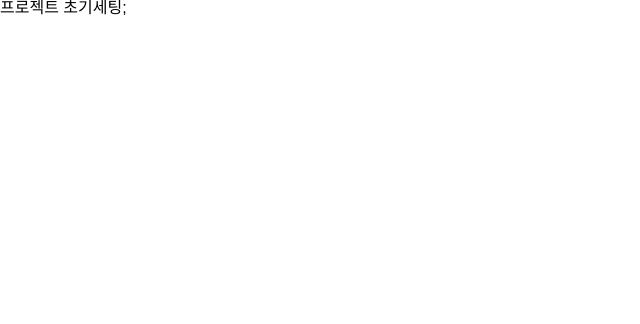
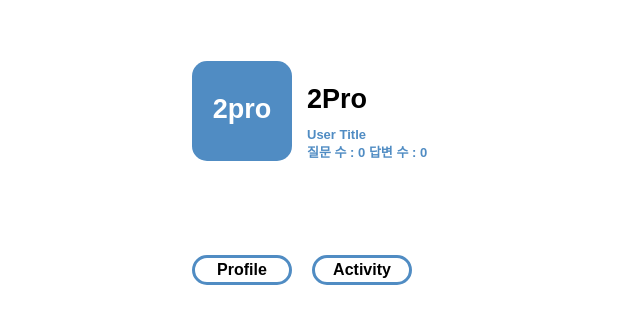
Before and after one commit to codestates-seb/seb43_pre_002, a React (Create React App) app in the folder client/: page / in a window 1280 px wide. Shown: the top 324 px of the page, without its empty margins (0-640 px from the left). Built offline with nearby package versions, Linux system fonts and the light colour scheme.

Commit message:
Feat: 유저페이지 헤더 UI 구현 추가

```diff
--- a/client/package.json
+++ b/client/package.json
@@ -9,6 +9,7 @@
     "axios": "^1.3.5",
     "react": "^18.2.0",
     "react-dom": "^18.2.0",
+    "react-icons": "^4.8.0",
     "react-router-dom": "^6.10.0",
     "react-scripts": "5.0.1",
     "styled-components": "^5.3.9",
--- a/client/src/App.js
+++ b/client/src/App.js
@@ -1,10 +1,11 @@
 import GlobalStyles from './styles/GlobalStyles.style';
+import UserHeader from './pages/user/userheader';
 
 function App() {
 	return (
 		<>
 			<GlobalStyles />
-			<div>프로젝트 초기세팅</div>;
+			<UserHeader />
 		</>
 	);
 }
--- /dev/null
+++ b/client/src/pages/user/userheader.js
@@ -0,0 +1,107 @@
+import styled from 'styled-components';
+import GlobalStyles from '../../styles/GlobalStyles.style';
+
+function UserHeader() {
+	return (
+		<Wrap>
+			<GlobalStyles />
+			<ProfileHeader>
+				<Profile>
+					<UserImg>2pro</UserImg>
+					<UserInfo>
+						<Name>2Pro</Name>
+						<Info>User Title</Info>
+						<Info>질문 수 : 0 답변 수 : 0</Info>
+					</UserInfo>
+				</Profile>
+			</ProfileHeader>
+			<PageButtons>
+				<PageButton type="button">Profile</PageButton>
+				<PageButton type="button">Activity</PageButton>
+			</PageButtons>
+		</Wrap>
+	);
+}
+
+const Wrap = styled.div`
+	margin-top: 10px;
+	display: flex;
+	flex-direction: column;
+	width: 100%;
+	align-items: center;
+`;
+
+const ProfileHeader = styled.div`
+	display: flex;
+	justify-content: space-between; /* 왼쪽 오른쪽에 요소가 붙도록 */
+	align-items: center;
+	width: 70vw;
+	height: 26%;
+	padding: 0 12ßpx;
+`;
+
+const Profile = styled.div`
+	display: flex;
+	flex-direction: row;
+`;
+
+const UserImg = styled.div`
+	background-color: var(--main-color);
+	color: white;
+	width: 100px;
+	height: 100px;
+	font-size: var(--font-title-large);
+	font-weight: bold;
+	text-align: center;
+	padding: 35px 0;
+	border-radius: 15px;
+`;
+
+const UserInfo = styled.div`
+	display: flex;
+	flex-direction: column;
+	justify-content: center;
+	margin-left: 15px;
+`;
+
+const Name = styled.div`
+	font-size: var(--font-title-large);
+	font-weight: bold;
+	margin-top: 25px;
+	margin-bottom: 15px;
+`;
+
+const Info = styled.div`
+	color: var(--main-color);
+	font-size: var(--font-base);
+	font-weight: bold;
+	margin-bottom: 5px;
+`;
+
+const PageButtons = styled.div`
+	display: flex;
+	width: 80%;
+	margin-top: 40px;
+	margin-left: 10%;
+`;
+
+const PageButton = styled.button`
+	margin-right: 20px;
+	width: 100px;
+	height: 30px;
+	background-color: white;
+	border: 3px solid var(--main-color);
+	border-radius: 20px;
+	font-size: var(--font--large);
+	font-weight: bold;
+	:hover {
+		background-color: #3b6fa0;
+		border: #3b6fa0;
+		color: white;
+	}
+`;
+const Span = styled.span`
+	margin-left: 3px;
+`;
+
+export default UserHeader;
```
Also changed, not shown: 2 other files (tests, documents, lock files or other folders).
